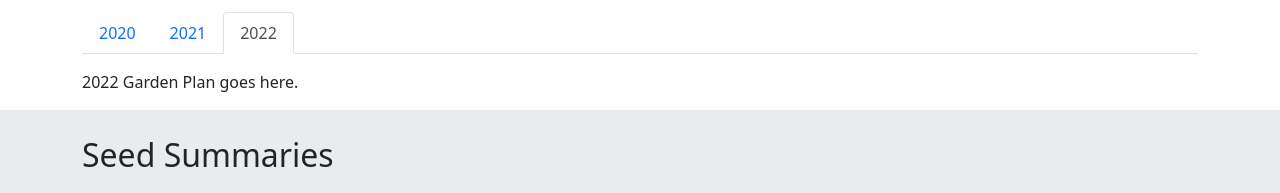
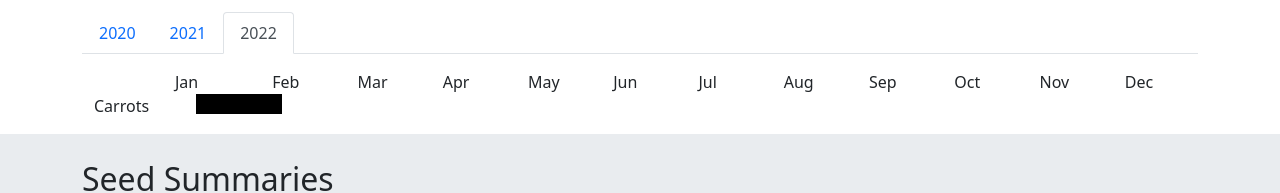
Before and after one commit to agilegardenclub/public-garden, a React (Create React App) app: page / in a window 1280 px wide. Shown: the part 2401-2594 px from the top of the page. Built offline with nearby package versions, Linux system fonts and the light colour scheme.

Commit message:
Plan section progress

```diff
--- /dev/null
+++ b/src/components/BedOccupancyMap.js
@@ -0,0 +1,45 @@
+/** Return a number between 1 and 12 representing the month of the year. */
+function getMonthNumber(date) {
+  return date.getMonth() + 1;
+}
+
+/** Return a number between 1 and 4 representing the week within the month. */
+function getWeekNumber(date) {
+  const dayOfMonth = date.getDate();
+  if (dayOfMonth > 21) {
+    return 4;
+  }
+  if (dayOfMonth > 14) {
+    return 3;
+  }
+  if (dayOfMonth > 7) {
+    return 2;
+  }
+  return 1;
+}
+
+/**
+ * Create a data structure that answers the question: is this bed occupied for a given cell in the grid?
+ * Start by passing in the plant (start) date and the harvest (end) date.
+ * This creates an array with 48 entries corresponding to 12 months, each month having four weeks.
+ * Note that the week 4 of each month is from day 22 to the end of the month. That makes things way easier.
+ * We precompute this array when the BedOccupancyMap is created so that lookups are fast and don't require recomputation.
+ */
+export class BedOccupancyMap {
+  constructor(startDate, endDate) {
+    const startMonthNum = getMonthNumber(startDate);
+    const startWeekNum = getWeekNumber(startDate);
+    const endMonthNum = getMonthNumber(endDate);
+    const endWeekNum = getWeekNumber(endDate);
+    // Note that the first four values are unused since they correspond to month = 0.
+    this.occupancyMap = Array(52).fill(false);
+    for (let i = ((startMonthNum * 4) + startWeekNum); i <= ((endMonthNum * 4) + endWeekNum); i++) {
+      this.occupancyMap[i] = true;
+    }
+  }
+
+  /** Return true if the bed is occupied during this month and week. */
+  isOccupied(monthNum, weekNum) {
+    return this.occupancyMap[(monthNum * 4) + weekNum];
+  }
+}
--- /dev/null
+++ b/src/components/PlanGrid.js
@@ -0,0 +1,96 @@
+import React from 'react';
+import { Container, Row, Col } from 'react-bootstrap';
+import PropTypes from 'prop-types';
+import { BedOccupancyMap } from './BedOccupancyMap';
+
+function Header() {
+  return (
+    <Row>
+      <Col xs={1}/>
+      <Col>
+        <Row>
+          <Col className="text-start" style={{ padding: 0 }} xs={1}>Jan</Col>
+          <Col xs={1}>Feb</Col>
+          <Col xs={1}>Mar</Col>
+          <Col xs={1}>Apr</Col>
+          <Col xs={1}>May</Col>
+          <Col xs={1}>Jun</Col>
+          <Col xs={1}>Jul</Col>
+          <Col xs={1}>Aug</Col>
+          <Col xs={1}>Sep</Col>
+          <Col xs={1}>Oct</Col>
+          <Col xs={1}>Nov</Col>
+          <Col xs={1}>Dec</Col>
+        </Row>
+      </Col>
+    </Row>
+  );
+}
+
+function MonthCol({ monthNum, bedOccupancyMap }) {
+  const bgColor = (weekNum) => (bedOccupancyMap.isOccupied(monthNum, weekNum) ? '#000' : '#FFF');
+  console.log(bgColor(1));
+  return (
+    <Col xs={1}>
+      <Row>
+        <Col xs={3} style={{ height: '20px', backgroundColor: `${bgColor(1)}`, minWidth: '1px', padding: 0 }}/>
+        <Col xs={3} style={{ height: '20px', backgroundColor: `${bgColor(2)}`, minWidth: '1px', padding: 0 }}/>
+        <Col xs={3} style={{ height: '20px', backgroundColor: `${bgColor(3)}`, minWidth: '1px', padding: 0 }}/>
+        <Col xs={3} style={{ height: '20px', backgroundColor: `${bgColor(4)}`, minWidth: '1px', padding: 0 }}/>
+      </Row>
+    </Col>
+  );
+}
+
+MonthCol.propTypes = {
+  monthNum: PropTypes.number,
+  bedOccupancyMap: PropTypes.any,
+};
+
+function PlantRow({ name, startDate, endDate }) {
+  const bedOccupancyMap = new BedOccupancyMap(startDate, endDate);
+  return (
+    <Row>
+      <Col xs={1}>{name}</Col>
+      <Col>
+        <Row>
+          <MonthCol monthNum={1} bedOccupancyMap={bedOccupancyMap} />
+          <MonthCol monthNum={2} bedOccupancyMap={bedOccupancyMap} />
+          <MonthCol monthNum={3} bedOccupancyMap={bedOccupancyMap} />
+          <MonthCol monthNum={4} bedOccupancyMap={bedOccupancyMap} />
+          <MonthCol monthNum={5} bedOccupancyMap={bedOccupancyMap} />
+          <MonthCol monthNum={6} bedOccupancyMap={bedOccupancyMap} />
+          <MonthCol monthNum={7} bedOccupancyMap={bedOccupancyMap} />
+          <MonthCol monthNum={8} bedOccupancyMap={bedOccupancyMap} />
+          <MonthCol monthNum={9} bedOccupancyMap={bedOccupancyMap} />
+          <MonthCol monthNum={10} bedOccupancyMap={bedOccupancyMap} />
+          <MonthCol monthNum={11} bedOccupancyMap={bedOccupancyMap} />
+          <MonthCol monthNum={12} bedOccupancyMap={bedOccupancyMap} />
+
+        </Row>
+      </Col>
+    </Row>
+  );
+}
+
+PlantRow.propTypes = {
+  name: PropTypes.string,
+  startDate: PropTypes.date,
+  endDate: PropTypes.date,
+};
+
+// eslint-disable-next-line no-unused-vars
+export function PlanGrid({ year }) {
+  const startDate = new Date('January 12, 2022');
+  const endDate = new Date('February 5, 2022');
+  return (
+    <Container>
+      <Header/>
+      <PlantRow name="Carrots" startDate={startDate} endDate={endDate}/>
+    </Container>
+  );
+}
+
+PlanGrid.propTypes = {
+  year: PropTypes.number,
+};
--- a/src/sections/Plans.js
+++ b/src/sections/Plans.js
@@ -1,6 +1,7 @@
 import React from 'react';
 import { Container, Tabs, Tab } from 'react-bootstrap';
 import { Documentation } from '../components/Documentation';
+import { PlanGrid } from '../components/PlanGrid';
 
 /**
  * Plan section
@@ -22,7 +23,7 @@ function Plans() {
             2021 Garden Plan goes here.
           </Tab>
           <Tab eventKey="2022" title="2022">
-            2022 Garden Plan goes here.
+            <PlanGrid year={2022}/>
           </Tab>
         </Tabs>
       </Container>
```
Also changed, not shown: 1 other file (tests, documents, lock files or other folders).
